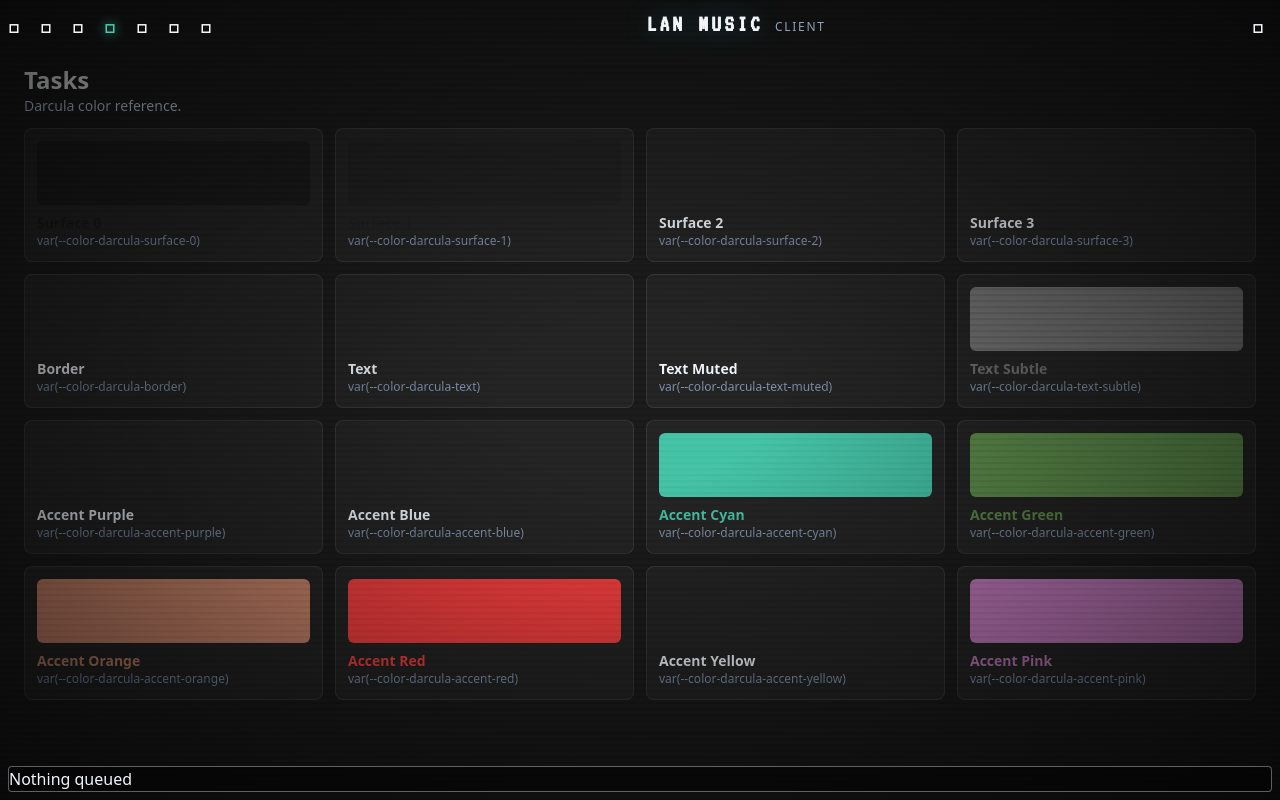
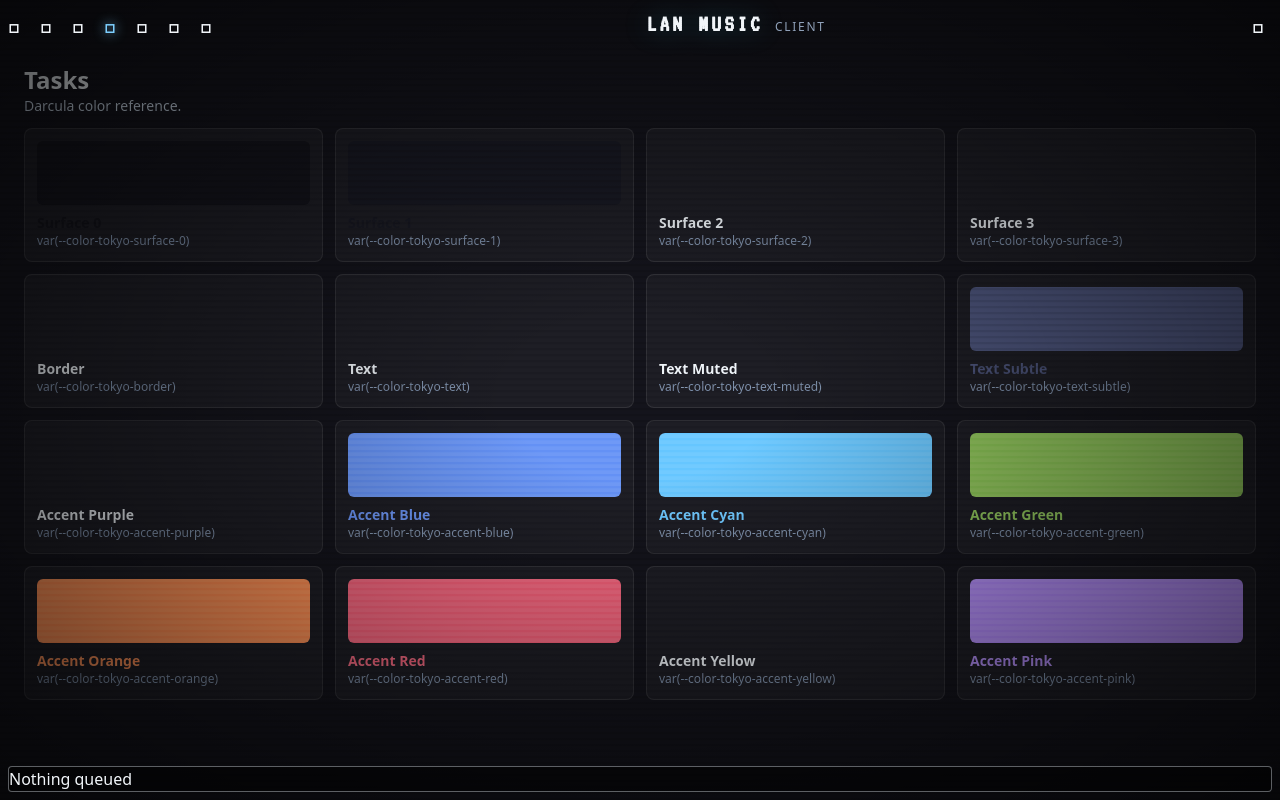
Before and after one commit to BottomleyIan/lan-client, an Angular app: page /tasks in a window 1280 px wide. Built offline with nearby package versions, Linux system fonts and the light colour scheme; a web font is replaced by a local one.

Commit message:
switch theme

```diff
--- a/src/app/app.html
+++ b/src/app/app.html
@@ -1,5 +1,5 @@
 <div
-  class="bg-darcula-surface-0 relative h-screen max-h-screen min-h-screen overflow-hidden px-2 pb-2 text-slate-100"
+  class="bg-tokyo-surface-0 relative h-screen max-h-screen min-h-screen overflow-hidden px-2 pb-2 text-slate-100"
 >
   <div
     class="pointer-events-none absolute inset-0 opacity-30 mix-blend-overlay [background:repeating-linear-gradient(180deg,rgba(0,0,0,0.5)_0px,rgba(0,0,0,0.7)_1px,rgba(0,0,0,0.3)_3px,rgba(0,0,0,0.3)_6px)]"
--- a/src/app/features/tasks/tasks-page/tasks-page.ts
+++ b/src/app/features/tasks/tasks-page/tasks-page.ts
@@ -7,22 +7,22 @@ type ColorSample = {
 };
 
 const COLOR_SAMPLES: readonly ColorSample[] = [
-  { name: 'Surface 0', cssVar: 'var(--color-darcula-surface-0)' },
-  { name: 'Surface 1', cssVar: 'var(--color-darcula-surface-1)' },
-  { name: 'Surface 2', cssVar: 'var(--color-darcula-surface-2)' },
-  { name: 'Surface 3', cssVar: 'var(--color-darcula-surface-3)' },
-  { name: 'Border', cssVar: 'var(--color-darcula-border)' },
-  { name: 'Text', cssVar: 'var(--color-darcula-text)' },
-  { name: 'Text Muted', cssVar: 'var(--color-darcula-text-muted)' },
-  { name: 'Text Subtle', cssVar: 'var(--color-darcula-text-subtle)' },
-  { name: 'Accent Purple', cssVar: 'var(--color-darcula-accent-purple)' },
-  { name: 'Accent Blue', cssVar: 'var(--color-darcula-accent-blue)' },
-  { name: 'Accent Cyan', cssVar: 'var(--color-darcula-accent-cyan)' },
-  { name: 'Accent Green', cssVar: 'var(--color-darcula-accent-green)' },
-  { name: 'Accent Orange', cssVar: 'var(--color-darcula-accent-orange)' },
-  { name: 'Accent Red', cssVar: 'var(--color-darcula-accent-red)' },
-  { name: 'Accent Yellow', cssVar: 'var(--color-darcula-accent-yellow)' },
-  { name: 'Accent Pink', cssVar: 'var(--color-darcula-accent-pink)' },
+  { name: 'Surface 0', cssVar: 'var(--color-tokyo-surface-0)' },
+  { name: 'Surface 1', cssVar: 'var(--color-tokyo-surface-1)' },
+  { name: 'Surface 2', cssVar: 'var(--color-tokyo-surface-2)' },
+  { name: 'Surface 3', cssVar: 'var(--color-tokyo-surface-3)' },
+  { name: 'Border', cssVar: 'var(--color-tokyo-border)' },
+  { name: 'Text', cssVar: 'var(--color-tokyo-text)' },
+  { name: 'Text Muted', cssVar: 'var(--color-tokyo-text-muted)' },
+  { name: 'Text Subtle', cssVar: 'var(--color-tokyo-text-subtle)' },
+  { name: 'Accent Purple', cssVar: 'var(--color-tokyo-accent-purple)' },
+  { name: 'Accent Blue', cssVar: 'var(--color-tokyo-accent-blue)' },
+  { name: 'Accent Cyan', cssVar: 'var(--color-tokyo-accent-cyan)' },
+  { name: 'Accent Green', cssVar: 'var(--color-tokyo-accent-green)' },
+  { name: 'Accent Orange', cssVar: 'var(--color-tokyo-accent-orange)' },
+  { name: 'Accent Red', cssVar: 'var(--color-tokyo-accent-red)' },
+  { name: 'Accent Yellow', cssVar: 'var(--color-tokyo-accent-yellow)' },
+  { name: 'Accent Pink', cssVar: 'var(--color-tokyo-accent-pink)' },
 ];
 
 @Component({
--- a/src/app/shared/currently-playing/currently-playing.html
+++ b/src/app/shared/currently-playing/currently-playing.html
@@ -6,7 +6,7 @@
   >
     <div class="grid grid-cols-3 items-center gap-2">
       <div class="flex flex-1 items-center gap-2">
-        <div class="bg-darcula-surface-0 aspect-square h-22 max-h-22">
+        <div class="bg-tokyo-surface-0 aspect-square h-22 max-h-22">
           @if (track.imageUrl) {
             <img
               [src]="track.imageUrl"
@@ -19,11 +19,11 @@
           }
         </div>
         <div class="w-[38ch]">
-          <h2 uiH2 class="font-vt323c text-darcula-accent-cyan truncate leading-6 font-semibold">
+          <h2 uiH2 class="font-vt323c text-tokyo-accent-cyan truncate leading-6 font-semibold">
             {{ track.title }}
           </h2>
           <div
-            class="font-vt323c text-darcula-accent-cyan truncate leading-6 leading-snug font-semibold"
+            class="font-vt323c text-tokyo-accent-cyan truncate leading-6 leading-snug font-semibold"
           >
             {{ track.artist }}
           </div>
--- a/src/app/shared/equalizer-display/equalizer-display.html
+++ b/src/app/shared/equalizer-display/equalizer-display.html
@@ -4,9 +4,9 @@
   aria-label="Visual equalizer display"
 >
   @for (level of bands(); track $index) {
-    <div class="bg-darcula-surface-1 relative h-full">
+    <div class="bg-tokyo-surface-1 relative h-full">
       <div
-        class="bg-darcula-accent-cyan absolute inset-x-0 bottom-0 shadow-[0_4px_14px_rgba(16,185,129,0.4)]"
+        class="bg-tokyo-accent-cyan absolute inset-x-0 bottom-0 shadow-[0_4px_14px_rgba(16,185,129,0.4)]"
         [style.height.%]="level * 100"
       ></div>
       <div
--- a/src/app/shared/volume-controls/volume-controls.html
+++ b/src/app/shared/volume-controls/volume-controls.html
@@ -1,7 +1,7 @@
 <div class="flex w-full items-center justify-between gap-2 place-self-center text-3xl">
   <app-icon-button-primary icon="volumeDown" label="Decrease volume" (pressed)="handleDecrease()" />
   <div
-    class="bg-darcula-surface-0 relative h-4 flex-1 overflow-hidden"
+    class="bg-tokyo-surface-0 relative h-4 flex-1 overflow-hidden"
     role="progressbar"
     aria-label="Volume level"
     [attr.aria-valuenow]="volumePercent()"
--- a/src/app/ui/icon-button/icon-button-confirm.ts
+++ b/src/app/ui/icon-button/icon-button-confirm.ts
@@ -24,7 +24,7 @@ export class IconButtonConfirm {
   readonly label = input.required<string>();
   readonly disabled = input(false);
   readonly strokeWidth = input<number>(1.8);
-  readonly buttonClass = input<string>('darcula-glow-green-hover');
+  readonly buttonClass = input<string>('tokyo-glow-green-hover');
   readonly iconClass = input<string | null>(null);
   readonly text = input<string | null>(null);
   readonly pressed = output<void>();
--- a/src/app/ui/icon-button/icon-button-danger.ts
+++ b/src/app/ui/icon-button/icon-button-danger.ts
@@ -24,7 +24,7 @@ export class IconButtonDanger {
   readonly label = input.required<string>();
   readonly disabled = input(false);
   readonly strokeWidth = input<number>(1.8);
-  readonly buttonClass = input<string>('darcula-glow-red-hover');
+  readonly buttonClass = input<string>('tokyo-glow-red-hover');
   readonly iconClass = input<string | null>(null);
   readonly text = input<string | null>(null);
   readonly pressed = output<void>();
--- a/src/app/ui/icon-button/icon-button-highlight.ts
+++ b/src/app/ui/icon-button/icon-button-highlight.ts
@@ -24,7 +24,7 @@ export class IconButtonHighlight {
   readonly label = input.required<string>();
   readonly disabled = input(false);
   readonly strokeWidth = input<number>(1.8);
-  readonly buttonClass = input<string>('darcula-glow-orange-hover');
+  readonly buttonClass = input<string>('tokyo-glow-orange-hover');
   readonly iconClass = input<string | null>(null);
   readonly text = input<string | null>(null);
   readonly pressed = output<void>();
--- a/src/app/ui/icon-button/icon-button-primary.ts
+++ b/src/app/ui/icon-button/icon-button-primary.ts
@@ -24,7 +24,7 @@ export class IconButtonPrimary {
   readonly label = input.required<string>();
   readonly disabled = input(false);
   readonly strokeWidth = input<number>(1.8);
-  readonly buttonClass = input<string>('darcula-glow-cyan-hover');
+  readonly buttonClass = input<string>('tokyo-glow-cyan-hover');
   readonly iconClass = input<string | null>(null);
   readonly text = input<string | null>(null);
   readonly pressed = output<void>();
--- a/src/app/ui/nav-link/nav-link.html
+++ b/src/app/ui/nav-link/nav-link.html
@@ -3,9 +3,9 @@
   [routerLink]="routerLink()"
   #rla="routerLinkActive"
   [routerLinkActiveOptions]="routerLinkActiveOptions()"
-  routerLinkActive="text-darcula-accent-cyan darcula-glow-cyan"
-  [class.text-darcula-accent-cyan]="rla.isActive"
-  [class.darcula-glow-cyan]="rla.isActive"
+  routerLinkActive="text-tokyo-accent-cyan tokyo-glow-cyan"
+  [class.text-tokyo-accent-cyan]="rla.isActive"
+  [class.tokyo-glow-cyan]="rla.isActive"
   [class.before\:absolute]="rla.isActive"
   [class.before\:inset-0]="rla.isActive"
   [class.before\:-z-10]="rla.isActive"
--- a/src/styles.css
+++ b/src/styles.css
@@ -1,25 +1,25 @@
 @import url('https://fonts.googleapis.com/css2?family=VT323&display=swap');
 @import 'tailwindcss';
 
-/* Darcula theme colors for Tailwind utilities. */
+/* Tokyo Night theme colors for Tailwind utilities. */
 @theme {
-  /* Usage: bg-darcula-surface-1 text-darcula-text border-darcula-border */
-  --color-darcula-surface-0: #1e1e1e;
-  --color-darcula-surface-1: #252526;
-  --color-darcula-surface-2: #2d2d2d;
-  --color-darcula-surface-3: #313335;
-  --color-darcula-border: #3c3f41;
-  --color-darcula-text: #d4d4d4;
-  --color-darcula-text-muted: #9e9e9e;
-  --color-darcula-text-subtle: #7f7f7f;
-  --color-darcula-accent-purple: #9876aa;
-  --color-darcula-accent-blue: #569cd6;
-  --color-darcula-accent-cyan: #4ec9b0;
-  --color-darcula-accent-green: #6a9955;
-  --color-darcula-accent-orange: #ce9178;
-  --color-darcula-accent-red: #f44747;
-  --color-darcula-accent-yellow: #dcdcaa;
-  --color-darcula-accent-pink: #c586c0;
+  /* Usage: bg-tokyo-surface-1 text-tokyo-text border-tokyo-border */
+  --color-tokyo-surface-0: #16161e;
+  --color-tokyo-surface-1: #1a1b26;
+  --color-tokyo-surface-2: #24283b;
+  --color-tokyo-surface-3: #292e42;
+  --color-tokyo-border: #414868;
+  --color-tokyo-text: #c0caf5;
+  --color-tokyo-text-muted: #a9b1d6;
+  --color-tokyo-text-subtle: #565f89;
+  --color-tokyo-accent-purple: #9d7cd8;
+  --color-tokyo-accent-blue: #7aa2f7;
+  --color-tokyo-accent-cyan: #7dcfff;
+  --color-tokyo-accent-green: #9ece6a;
+  --color-tokyo-accent-orange: #ff9e64;
+  --color-tokyo-accent-red: #f7768e;
+  --color-tokyo-accent-yellow: #e0af68;
+  --color-tokyo-accent-pink: #bb9af7;
 
   --font-vt323: 'VT323', monospace;
   /* Usage: font-nerd */
@@ -38,8 +38,8 @@
   * {
     scrollbar-color: color-mix(
         in srgb,
-        var(--color-darcula-accent-cyan) 100%,
-        var(--color-darcula-surface-0)
+        var(--color-tokyo-accent-cyan) 100%,
+        var(--color-tokyo-surface-0)
       )
       transparent;
     scrollbar-width: thin;
@@ -58,8 +58,8 @@
   *::-webkit-scrollbar-thumb {
     background: linear-gradient(
       180deg,
-      var(--color-darcula-accent-cyan),
-      var(--color-darcula-accent-pink)
+      var(--color-tokyo-accent-cyan),
+      var(--color-tokyo-accent-pink)
     );
     border-radius: 999px;
     border: 2px solid color-mix(in srgb, var(--surface-strong) 90%, transparent);
@@ -67,49 +67,53 @@
   }
 
   *::-webkit-scrollbar-thumb:hover {
-    background: linear-gradient(180deg, #5eead4, #f472b6);
+    background: linear-gradient(
+      180deg,
+      var(--color-tokyo-accent-blue),
+      var(--color-tokyo-accent-pink)
+    );
   }
 }
 
 @layer components {
-  .darcula-glow-cyan {
-    @apply text-darcula-accent-cyan;
-    text-shadow: 0 0 12px var(--color-darcula-accent-cyan);
+  .tokyo-glow-cyan {
+    @apply text-tokyo-accent-cyan;
+    text-shadow: 0 0 12px var(--color-tokyo-accent-cyan);
   }
 
-  .darcula-glow-cyan-hover {
-    @apply text-darcula-accent-cyan;
+  .tokyo-glow-cyan-hover {
+    @apply text-tokyo-accent-cyan;
   }
 
-  .darcula-glow-cyan-hover:hover,
-  .darcula-glow-cyan-hover:focus-visible {
-    text-shadow: 0 0 12px var(--color-darcula-accent-cyan);
+  .tokyo-glow-cyan-hover:hover,
+  .tokyo-glow-cyan-hover:focus-visible {
+    text-shadow: 0 0 12px var(--color-tokyo-accent-cyan);
   }
 
-  .darcula-glow-red-hover {
-    @apply text-darcula-accent-red;
+  .tokyo-glow-red-hover {
+    @apply text-tokyo-accent-red;
   }
 
-  .darcula-glow-red-hover:hover,
-  .darcula-glow-red-hover:focus-visible {
-    text-shadow: 0 0 12px var(--color-darcula-accent-red);
+  .tokyo-glow-red-hover:hover,
+  .tokyo-glow-red-hover:focus-visible {
+    text-shadow: 0 0 12px var(--color-tokyo-accent-red);
   }
 
-  .darcula-glow-green-hover {
-    @apply text-darcula-accent-green;
+  .tokyo-glow-green-hover {
+    @apply text-tokyo-accent-green;
   }
 
-  .darcula-glow-green-hover:hover,
-  .darcula-glow-green-hover:focus-visible {
-    text-shadow: 0 0 12px var(--color-darcula-accent-green);
+  .tokyo-glow-green-hover:hover,
+  .tokyo-glow-green-hover:focus-visible {
+    text-shadow: 0 0 12px var(--color-tokyo-accent-green);
   }
 
-  .darcula-glow-orange-hover {
-    @apply text-darcula-accent-orange;
+  .tokyo-glow-orange-hover {
+    @apply text-tokyo-accent-orange;
   }
 
-  .darcula-glow-orange-hover:hover,
-  .darcula-glow-orange-hover:focus-visible {
-    text-shadow: 0 0 12px var(--color-darcula-accent-orange);
+  .tokyo-glow-orange-hover:hover,
+  .tokyo-glow-orange-hover:focus-visible {
+    text-shadow: 0 0 12px var(--color-tokyo-accent-orange);
   }
 }
```
Also changed, not shown: src/app/ui/letter-selector/letter-selector.html (+3 -6 lines), 2 other files (tests, documents, lock files or other folders).
